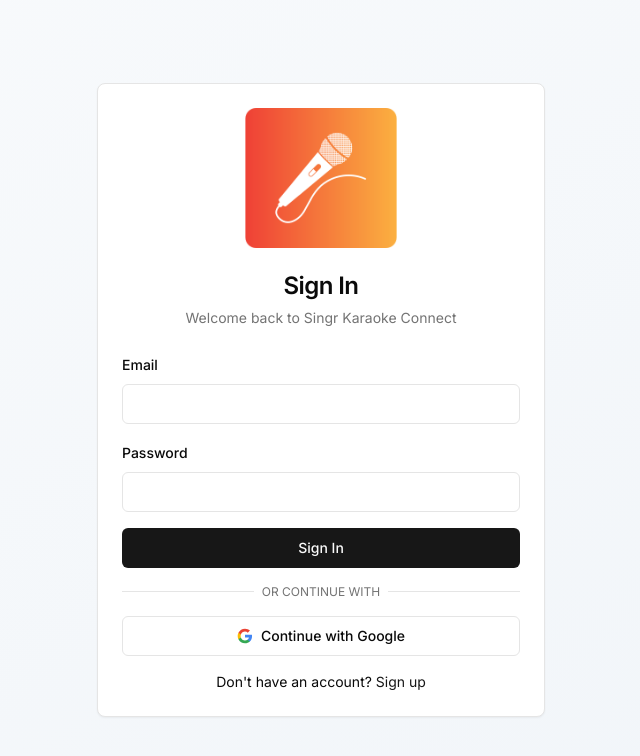
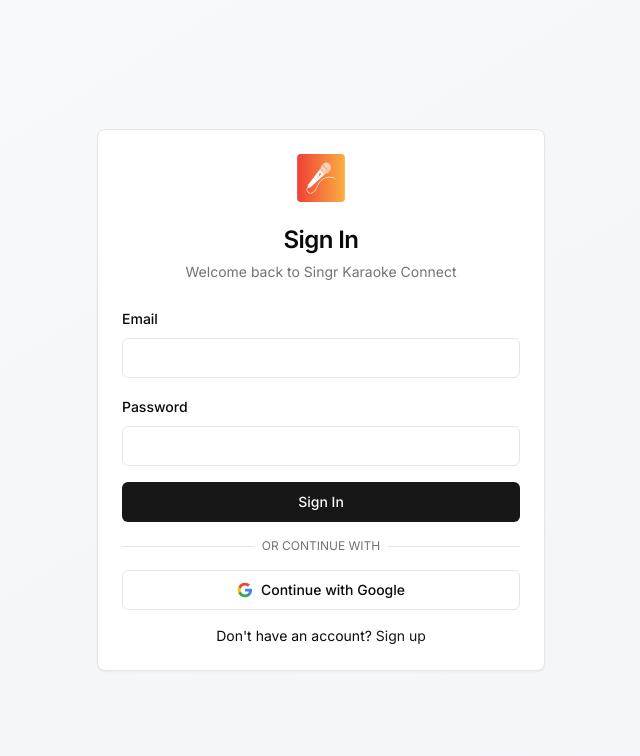
Before and after one commit to kirkphillip605/Singr-Management-Portal, a Next.js app: page /auth/signin in a window 1280 px wide. Shown: the top 756 px of the page, without its empty margins (319-959 px from the left). Built offline with nearby package versions, Linux system fonts and the light colour scheme; no server answers.

Commit message:
Updated page.tsx

```diff
--- a/src/app/auth/signin/page.tsx
+++ b/src/app/auth/signin/page.tsx
@@ -58,9 +58,7 @@ export default function SignInPage() {
             <img
               src="/singr-icon.png"
               alt="Singr Karaoke"
-              height={48}
-              width={Math.round((48 * 822) / 259)}
-              className="object-contain"
+              className="h-12 w-12"
             />
           </div>
           <CardTitle className="text-2xl">Sign In</CardTitle>
```
